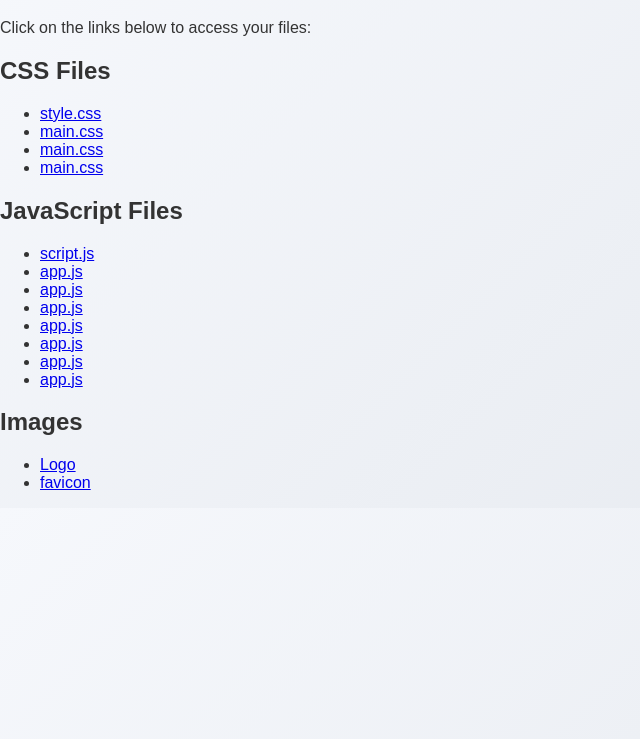
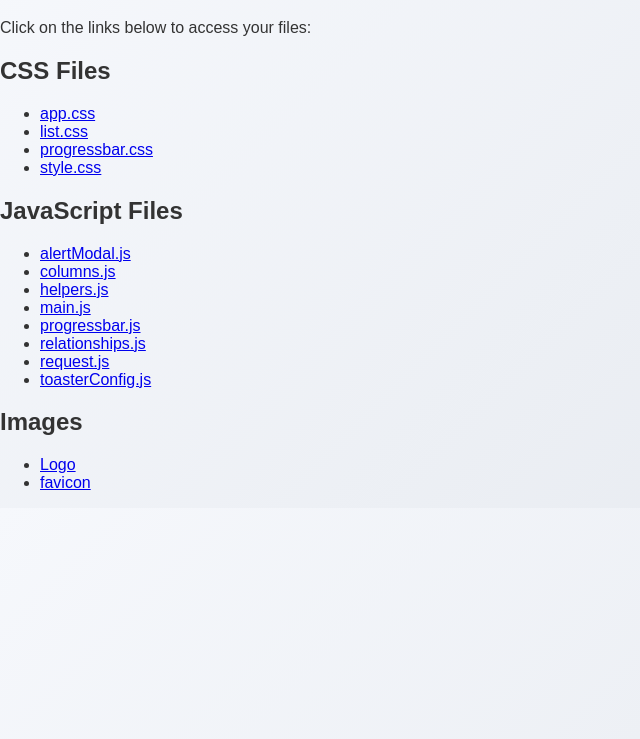
Before and after one commit to firozwebdev/my-static-assets, a plain HTML site: page index.html in a window 1280 px wide. Shown: the part 61-800 px from the top of the page, without its empty margins (0-640 px from the left). Drawn offline with Linux system fonts and the light colour scheme; files that its build step writes are made by us from their sources.

Commit message:
index.html file modified

```diff
--- a/index.html
+++ b/index.html
@@ -12,22 +12,22 @@
 
     <h2>CSS Files</h2>
     <ul>
-        <li><a href="css/app.css">style.css</a></li>
-        <li><a href="css/list.css">main.css</a></li>
-        <li><a href="css/progressbar.css">main.css</a></li>
-        <li><a href="css/style.css">main.css</a></li>
+        <li><a href="css/app.css">app.css</a></li>
+        <li><a href="css/list.css">list.css</a></li>
+        <li><a href="css/progressbar.css">progressbar.css</a></li>
+        <li><a href="css/style.css">style.css</a></li>
     </ul>
 
     <h2>JavaScript Files</h2>
     <ul>
-        <li><a href="js/alertModal.js">script.js</a></li>
-        <li><a href="js/columns.js">app.js</a></li>
-        <li><a href="js/helpers.js">app.js</a></li>
-        <li><a href="js/main.js">app.js</a></li>
-        <li><a href="js/progressbar.js">app.js</a></li>
-        <li><a href="js/relationships.js">app.js</a></li>
-        <li><a href="js/request.js">app.js</a></li>
-        <li><a href="js/toasterConfig.js">app.js</a></li>
+        <li><a href="js/alertModal.js">alertModal.js</a></li>
+        <li><a href="js/columns.js">columns.js</a></li>
+        <li><a href="js/helpers.js">helpers.js</a></li>
+        <li><a href="js/main.js">main.js</a></li>
+        <li><a href="js/progressbar.js">progressbar.js</a></li>
+        <li><a href="js/relationships.js">relationships.js</a></li>
+        <li><a href="js/request.js">request.js</a></li>
+        <li><a href="js/toasterConfig.js">toasterConfig.js</a></li>
     </ul>
 
     <h2>Images</h2>
```
